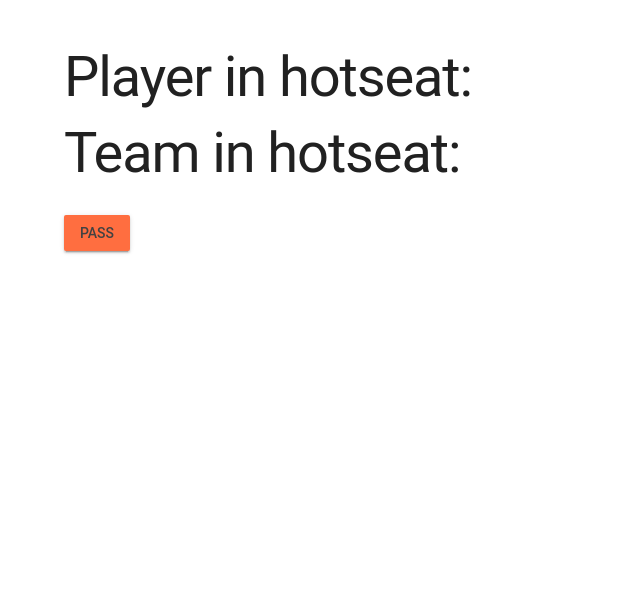
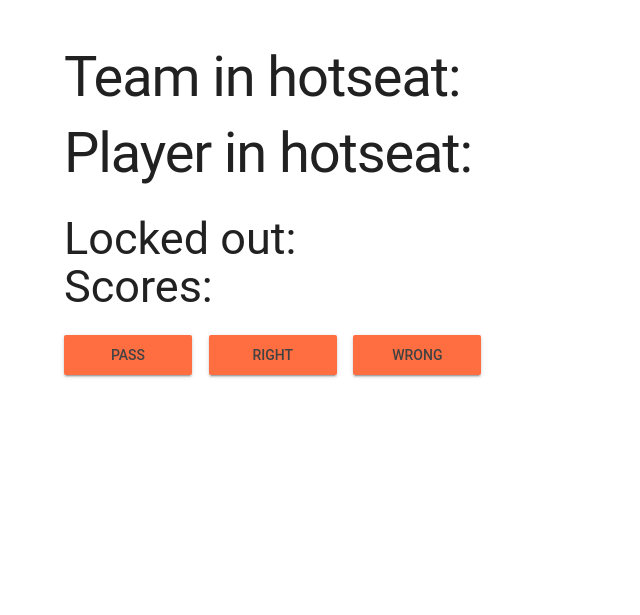
Before and after one commit to daveygit2050/qwazzock, a Python web app: template qwazzock/templates/host_client.html in a window 1280 px wide. Shown: the top 615 px of the page, without its empty margins (0-640 px from the left). Run offline with Jinja, Linux system fonts and the light colour scheme; the template is opened without the code that fills it, so the values that code supplies are empty; some libraries are stand-ins or nearby versions.

Commit message:
Mark questions right/wrong, lock out wrong answers and track score
- Add information on new right, wrong, score and lockout features to README.
- Update README with new build, run and release instructions.
- Added functionality for marking an answer `right`, which awards a point and moves onto the next question.
- Added functionality for marking an answer `wrong`, which puts the team on a lock list so that team can not buzz for the remainder of the question.
- Tracking team scores in a dictionary, which is sorted by highest score.
- Expanded `player_client_socket` to send game data to the player client too.
- Above is used to disable the player's buzzer if they should not be able to buzz (hotseat occupied, or team locked out).
- Added/updated unit tests.
- Fix typo in mypy cache ignore.

```diff
--- a/pyproject.toml
+++ b/pyproject.toml
@@ -1,6 +1,6 @@
 [tool.poetry]
 name = "qwazzock"
-version = "0.2.0"
+version = "0.3.0"
 description = "Qwazzock quiz app."
 authors = ["Dave Randall <19395688+daveygit2050@users.noreply.github.com>"]
 
--- a/qwazzock/static/js/host_client.js
+++ b/qwazzock/static/js/host_client.js
@@ -3,12 +3,23 @@ $(document).ready(function () {
     socket.on('host_client_data', function (msg) {
         $('#player').html("Player in hotseat: " + msg.player_in_hotseat);
         $('#team').html("Team in hotseat: " + msg.team_in_hotseat);
+        $('#locked_out').html("Locked out: " + msg.locked_out_teams);
+        $('#scores').html("Scores: " + JSON.stringify(msg.scores));
+        if (msg.player_in_hotseat == "Pending") {
+            $("#right").prop("disabled", true);
+            $("#wrong").prop("disabled", true);
+        } else {
+            $("#right").prop("disabled", false);
+            $("#wrong").prop("disabled", false);
+        }
     });
-});
-
-$(document).ready(function () {
-    var socket = io.connect('https://' + document.domain + ':' + location.port + '/host_client_socket');
     $("#pass").click(function () {
         socket.emit('pass');
     });
+    $("#right").click(function () {
+        socket.emit('right');
+    });
+    $("#wrong").click(function () {
+        socket.emit('wrong');
+    });
 });
--- a/qwazzock/templates/host_client.html
+++ b/qwazzock/templates/host_client.html
@@ -13,10 +13,16 @@
 <body>
     <div style="margin: 5vh 5vw">
         <h1>
+            <div id="team">Team in hotseat:</div>
             <div id="player">Player in hotseat:</div>
-            <div id="team">Team in hotseat:</div>
         </h1>
-        <button class="mdl-button mdl-js-button mdl-button--raised mdl-js-ripple-effect mdl-button--accent" id="pass">Pass</button>
+        <h2>
+            <div id="locked_out">Locked out:</div>
+            <div id="scores">Scores:</div>
+        </h2>
+        <button class="mdl-button mdl-js-button mdl-button--raised mdl-js-ripple-effect mdl-button--accent" id="pass" style="height:5vh;width:10vw;margin-right:1vw;">Pass</button>
+        <button class="mdl-button mdl-js-button mdl-button--raised mdl-js-ripple-effect mdl-button--accent" id="right" style="height:5vh;width:10vw;margin-right:1vw;">Right</button>
+        <button class="mdl-button mdl-js-button mdl-button--raised mdl-js-ripple-effect mdl-button--accent" id="wrong" style="height:5vh;width:10vw;margin-right:1vw;">Wrong</button>
     </div>
 </body>
 
```
Also changed, not shown: qwazzock/game.py (+21 -1 lines), qwazzock/server.py (+18 -4 lines), qwazzock/static/js/player_client.js (+7 -0 lines), tests/test_game.py (+29 -0 lines), tests/test_server.py (+23 -15 lines), README.md, 1 other file.
